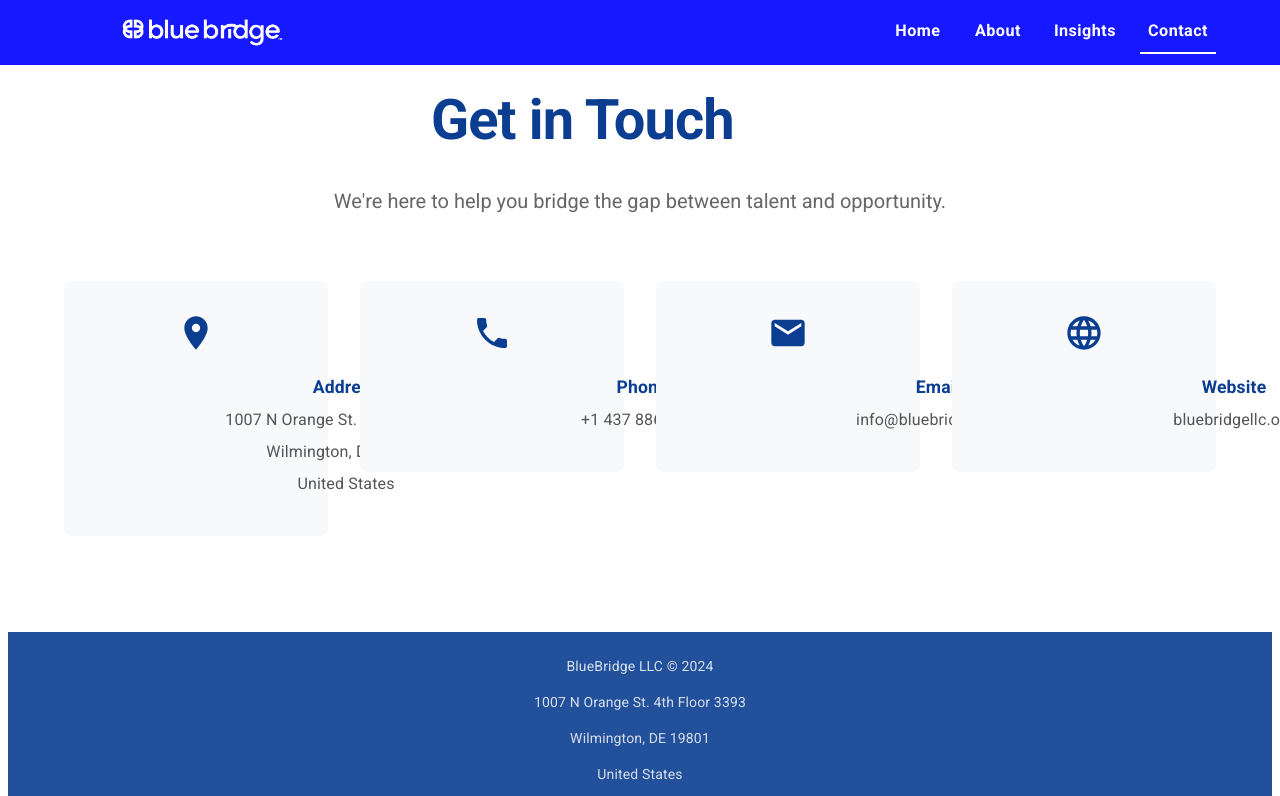
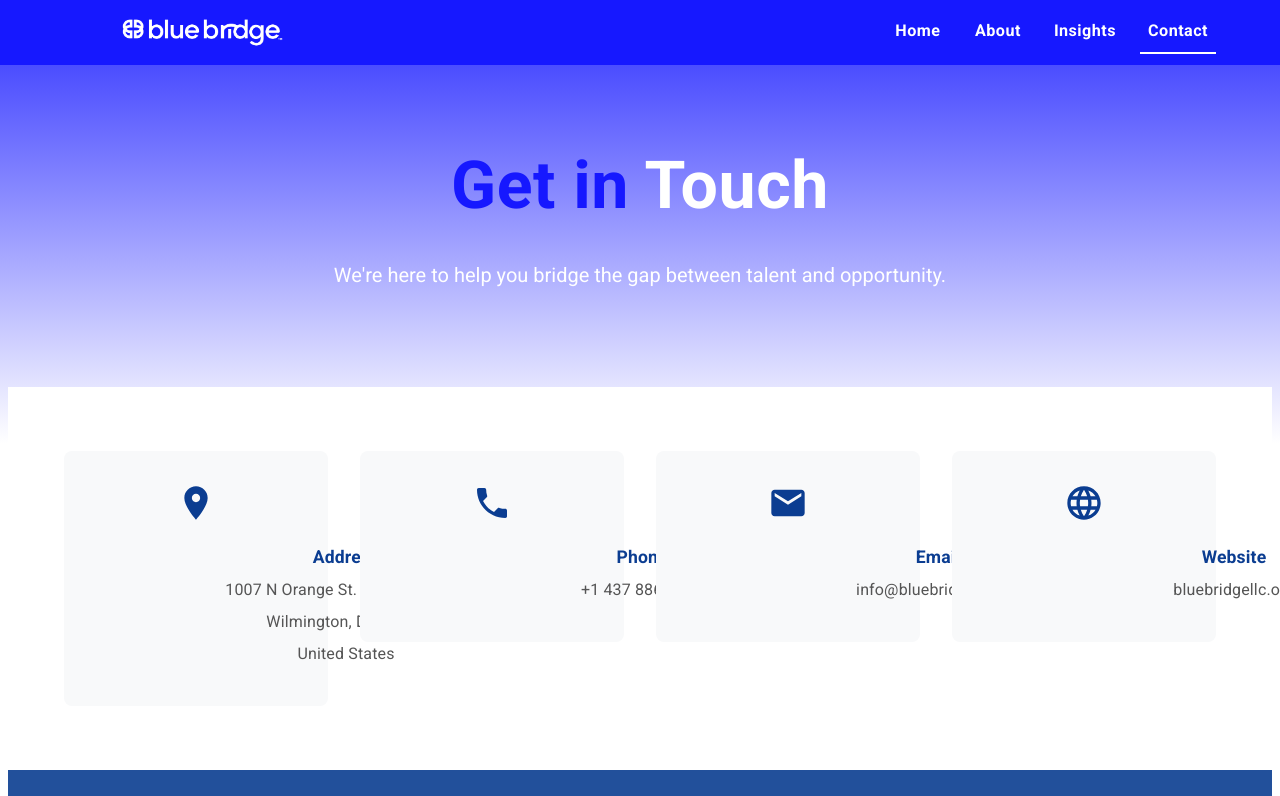
Before and after one commit to ddgrana2/bluebridge-landing, a React (Create React App) app: page /contact in a window 1280 px wide. Shown: the top 796 px of the page. Built offline with nearby package versions, Linux system fonts and the light colour scheme.

Commit message:
Apply consistent layout and styling to Insights and Contact pages

```diff
--- a/src/pages/contact/contact.jsx
+++ b/src/pages/contact/contact.jsx
@@ -4,6 +4,8 @@
 import PhoneIcon from '@mui/icons-material/Phone';
 import EmailIcon from '@mui/icons-material/Email';
 import LanguageIcon from '@mui/icons-material/Language';
+import PageTitle from '../../components/common/PageTitle';
+import PageLayout from '../../components/layout/PageLayout';
 
 function Contact() {
   const contactInfo = [
@@ -46,41 +48,50 @@
   ];
 
   return (
-    <Box sx={{ bgcolor: 'white', py: { xs: 6, md: 10 } }}>
-      <Container maxWidth="lg">
-        <motion.div
-          initial={{ opacity: 0, y: 20 }}
-          animate={{ opacity: 1, y: 0 }}
-          transition={{ duration: 0.8 }}
-        >
+    <PageLayout
+      title={
+        <Box sx={{ textAlign: 'center' }}>
           <Typography
-            variant="h1"
-            textAlign="center"
+            component="span"
             sx={{
-              fontSize: { xs: '2.5rem', md: '3.5rem' },
+              fontSize: {
+                xs: 'calc(2rem * 1.2)',
+                sm: 'calc(2.46rem * 1.2)',
+                md: 'calc(3.45rem * 1.2)'
+              },
               fontWeight: 700,
-              mb: 4,
-              color: '#0B3D91'
+              color: '#1618FF',
+              display: 'inline'
             }}
           >
-            Get in Touch
+            Get in{' '}
           </Typography>
-
           <Typography
-            variant="h5"
-            textAlign="center"
+            component="span"
             sx={{
-              maxWidth: '800px',
-              mx: 'auto',
-              mb: 8,
-              color: '#666',
-              lineHeight: 1.6
+              fontSize: {
+                xs: 'calc(2rem * 1.2)',
+                sm: 'calc(2.46rem * 1.2)',
+                md: 'calc(3.45rem * 1.2)'
+              },
+              fontWeight: 700,
+              color: '#FFFFFF',
+              display: 'inline'
             }}
           >
-            We're here to help you bridge the gap between talent and opportunity.
+            Touch
           </Typography>
-        </motion.div>
-
+        </Box>
+      }
+      subtitle="We're here to help you bridge the gap between talent and opportunity."
+    >
+      <Box sx={{
+        bgcolor: 'white',
+        position: 'relative',
+        zIndex: 2,
+        width: '100%'
+      }}>
+        <Container maxWidth="lg" sx={{ py: { xs: 4, sm: 6, md: 8 } }}>
           <Grid container spacing={4}>
             {contactInfo.map((info, index) => (
               <Grid item xs={12} sm={6} md={3} key={index}>
@@ -136,6 +147,7 @@
           </Grid>
         </Container>
       </Box>
+    </PageLayout>
   );
 }
 
--- a/src/pages/insights/insights.jsx
+++ b/src/pages/insights/insights.jsx
@@ -1,4 +1,6 @@
 import { Box, Container, Typography, Grid, Card, CardContent } from '@mui/material';
+import PageTitle from '../../components/common/PageTitle';
+import PageLayout from '../../components/layout/PageLayout';
 
 function Insights() {
   const insights = [
@@ -17,11 +19,51 @@
   ];
 
   return (
-    <Container maxWidth="lg" sx={{ py: 8 }}>
-      <Typography variant="h2" component="h1" gutterBottom textAlign="center">
-        Insights & Resources
+    <PageLayout
+      title={
+        <Box sx={{ textAlign: 'center' }}>
+          <Typography
+            component="span"
+            sx={{
+              fontSize: {
+                xs: 'calc(2rem * 1.2)',
+                sm: 'calc(2.46rem * 1.2)',
+                md: 'calc(3.45rem * 1.2)'
+              },
+              fontWeight: 700,
+              color: '#1618FF',
+              display: 'inline'
+            }}
+          >
+            Insights{' '}
           </Typography>
-      <Grid container spacing={4} sx={{ mt: 4 }}>
+          <Typography
+            component="span"
+            sx={{
+              fontSize: {
+                xs: 'calc(2rem * 1.2)',
+                sm: 'calc(2.46rem * 1.2)',
+                md: 'calc(3.45rem * 1.2)'
+              },
+              fontWeight: 700,
+              color: '#FFFFFF',
+              display: 'inline'
+            }}
+          >
+            & Resources
+          </Typography>
+        </Box>
+      }
+      subtitle="Discover valuable resources and insights about working in Europe."
+    >
+      <Box sx={{
+        bgcolor: 'white',
+        position: 'relative',
+        zIndex: 2,
+        width: '100%'
+      }}>
+        <Container maxWidth="lg" sx={{ py: { xs: 4, sm: 6, md: 8 } }}>
+          <Grid container spacing={4}>
             {insights.map((insight) => (
               <Grid item xs={12} md={4} key={insight.title}>
                 <Card>
@@ -38,6 +80,8 @@
             ))}
           </Grid>
         </Container>
+      </Box>
+    </PageLayout>
   );
 }
 
```
Lines whose indentation alone changed are shown as unchanged.
